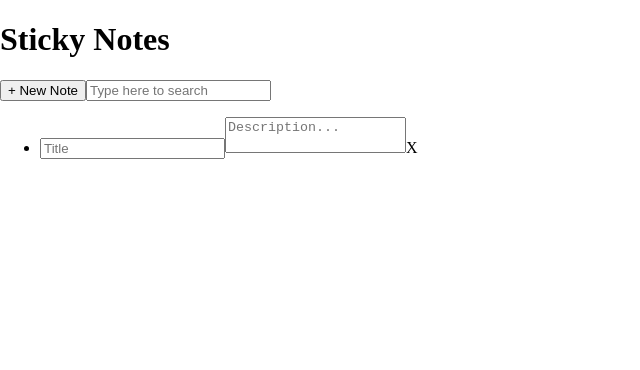
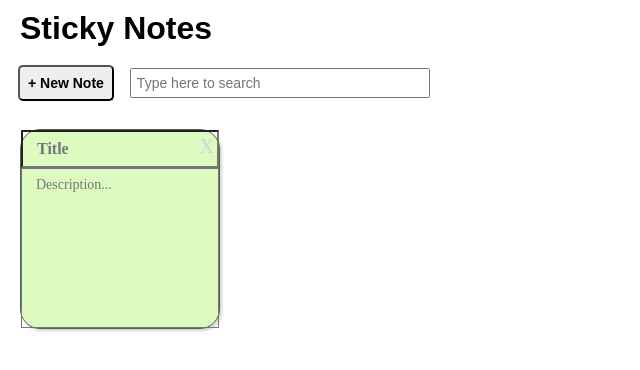
Before and after one commit to Mr-Luka/sticky-notes, a React (Create React App) app: page / in a window 1280 px wide. Shown: the top 370 px of the page, without its empty margins (0-640 px from the left). Built offline with nearby package versions, Linux system fonts and the light colour scheme.

Commit message:
added css to html

```diff
--- a/src/App.js
+++ b/src/App.js
@@ -10,17 +10,17 @@
         return (
           <div>
             <header>
-                <h1>Sticky Notes</h1>
-                <aside>
-                    <button>+ New Note</button>
-                    <input type="text" placeholder="Type here to search"/>
+                <h1 className="app-header__title">Sticky Notes</h1>
+                <aside className="app-header__controls">
+                    <button className="add-new">+ New Note</button>
+                    <input className="search" type="text" placeholder="Type here to search"/>
                 </aside>
             </header>
-            <ul>
-                <li>
-                    <input type="text" placeholder="Title"/>
-                    <textarea placeholder="Description..."/>
-                    <span>X</span>
+            <ul className="notes-list">
+                <li className="note">
+                    <input className="note__title" type="text" placeholder="Title"/>
+                    <textarea className="note__description" placeholder="Description..."/>
+                    <span className="note__delete">X</span>
                 </li>
             </ul>
           </div>
```
